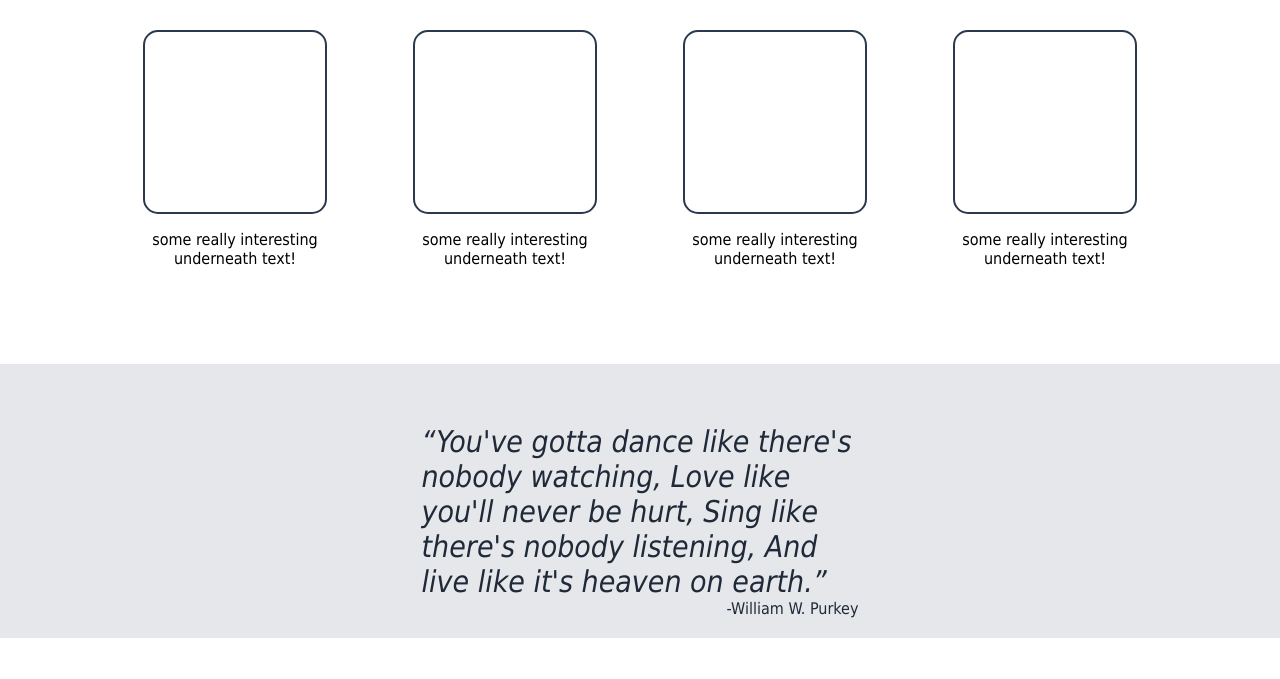
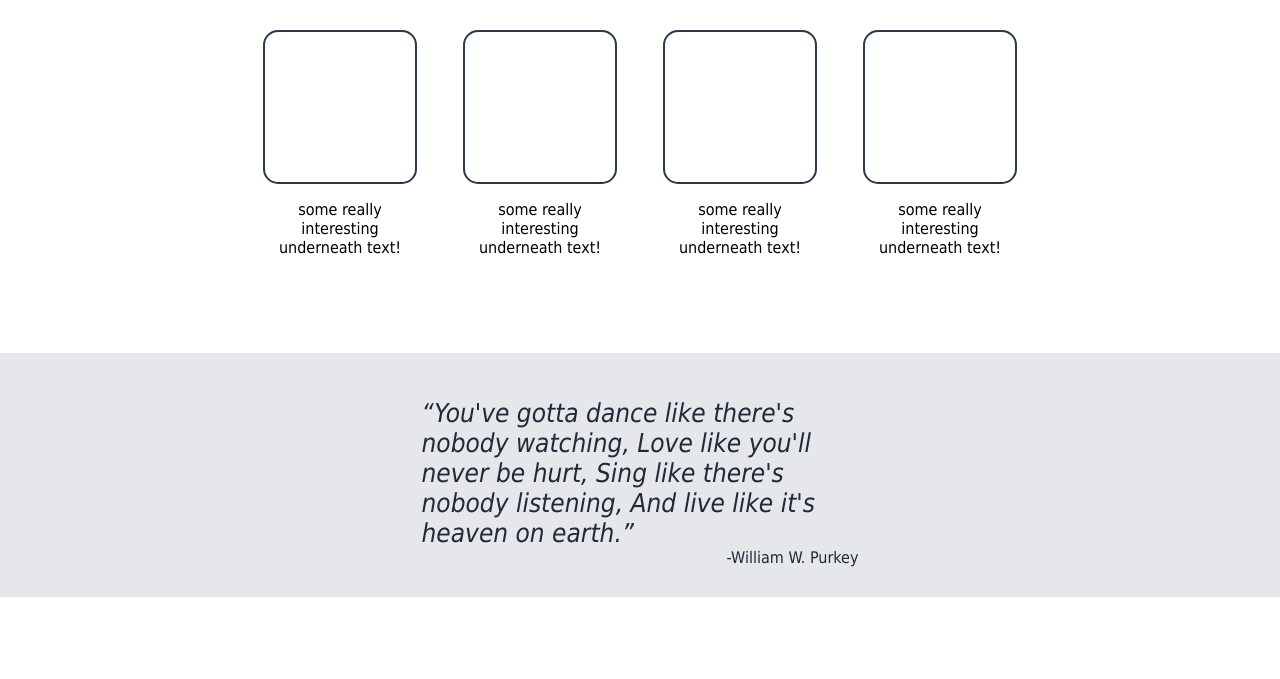
Before and after one commit to StillTerrible/landing-page-project, a plain HTML site: page index.html in a window 1280 px wide. Shown: the part 423-1102 px from the top of the page. Drawn offline with Linux system fonts and the light colour scheme.

Commit message:
fixed sizing issus of the following:
-resized the info images placeholder
-fixed top padding and margin issue of quote
-resized call to action block

```diff
--- a/styles.css
+++ b/styles.css
@@ -125,7 +125,7 @@ div button:hover {
 .cards {
 display: flex;
 justify-content: center;
-gap: 90px;
+gap: 50px;
 margin-bottom: 80px;
 }
 
@@ -133,13 +133,13 @@ margin-bottom: 80px;
     display: flex;
     flex-direction: column;
     align-items: center;
-    max-width: 180px;
+    max-width: 150px;
     text-align: center;
 
 }
 .card {
-    width: 180px;
-    height: 180px;
+    width: 150px;
+    height: 150px;
     border: 2px solid #2a394e;
     border-radius: 15px;
 }
@@ -156,8 +156,8 @@ margin-bottom: 80px;
 
 .quote {
 max-width: 437px;
-padding-top: 30px;
-font-size: 30px;
+margin-top: 45px;
+font-size: 26px;
 font-style: italic;
 margin-bottom: 0;
 
@@ -167,7 +167,7 @@ margin-bottom: 0;
 .name {
 width: 437px;
 text-align: right;
-margin: 0 0 20px 0;
+margin: 0 0 30px 0;
 font-size: 16px;
 }
 
@@ -191,7 +191,7 @@ flex: 1 1 auto;
 border-radius: 8px;
 background-color: #3882F6;
 margin: 0 250px;
-min-width: 400px;
+min-width: 550px;
 }
 
 .blue-block-text {
```
Also changed, not shown: 1 other file.
